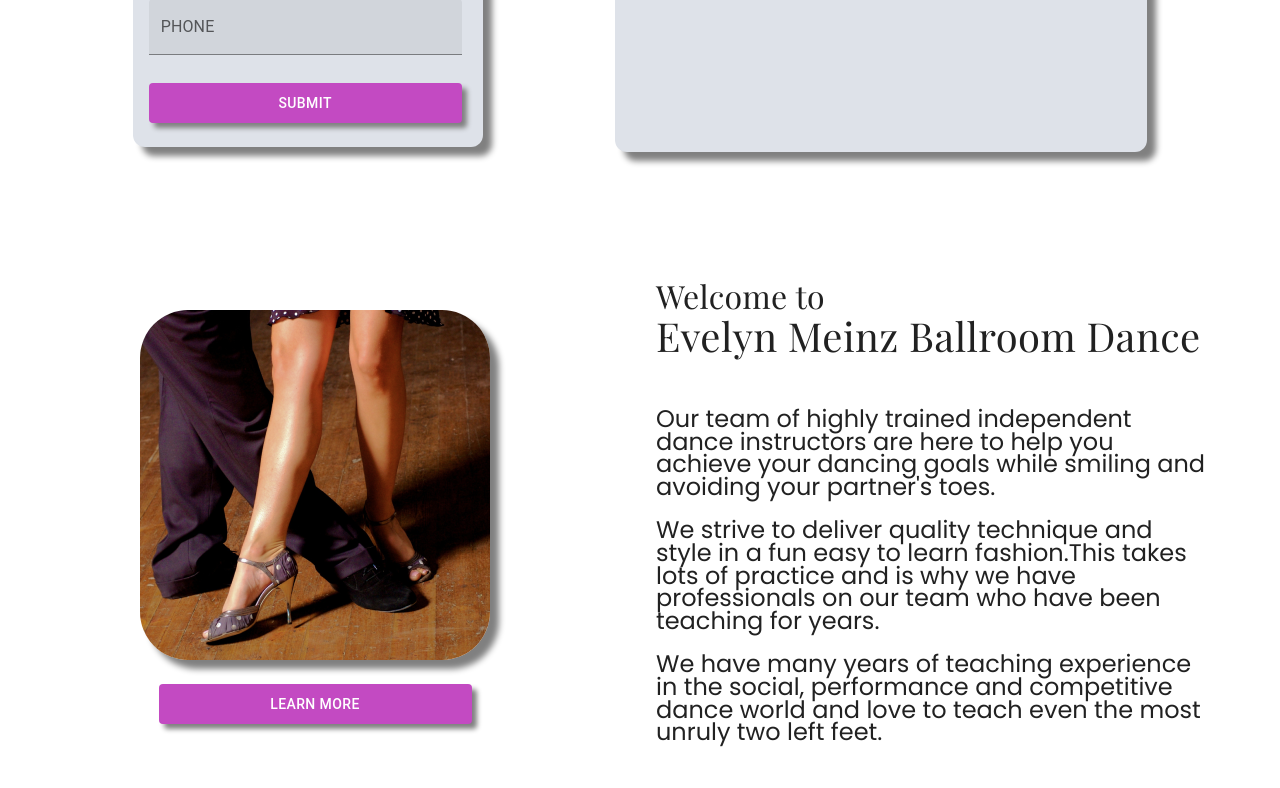
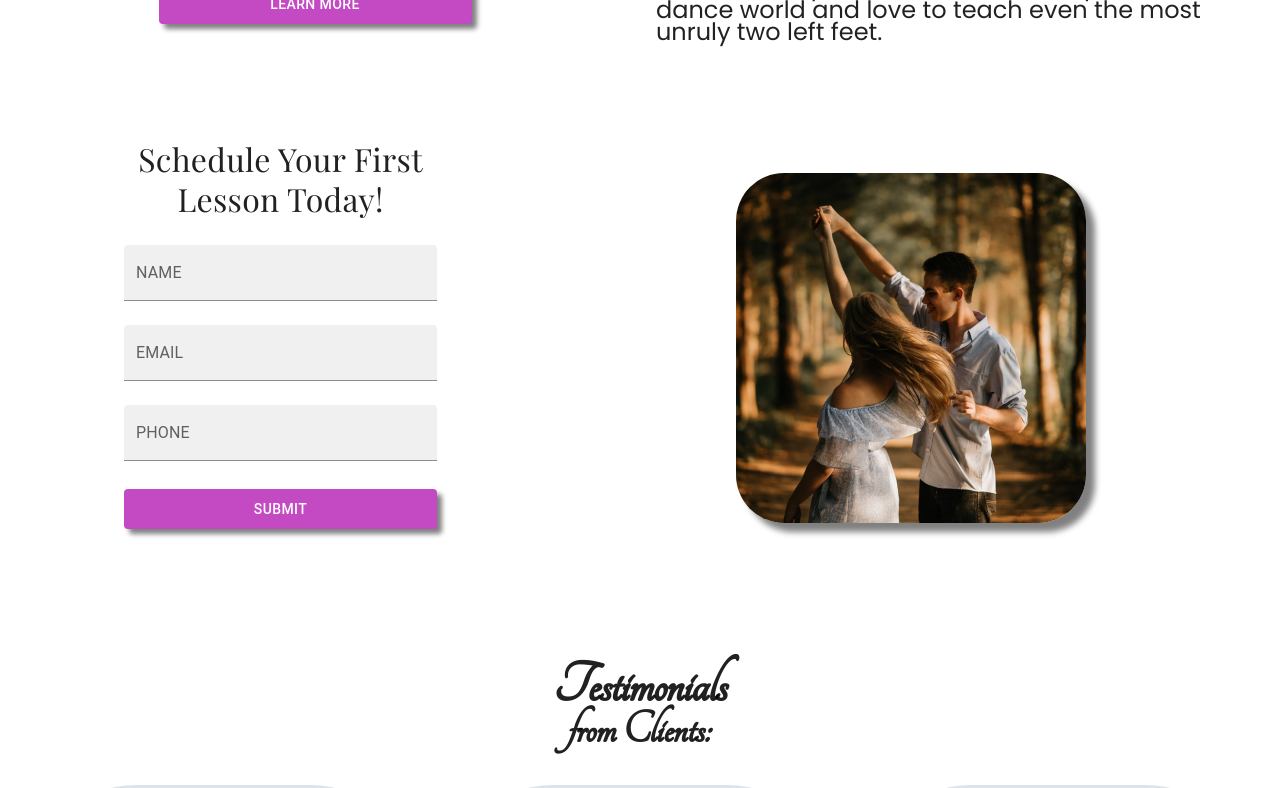
Before and after one commit to th2n10s4u/embd-website, a React (Create React App) app: page / in a window 1280 px wide. Shown: the part 1140-1928 px from the top of the page. Built offline with nearby package versions, Linux system fonts and the light colour scheme.

Commit message:
Update App.js
Listed components in order of Figma file.

```diff
--- a/src/App.js
+++ b/src/App.js
@@ -42,17 +42,19 @@
       <div className="container">
         <Navbar color="primary" />
         <MainCarousel />
-        <Contact />
         <Main />
-        <StylesOfDance />
-        <BenefitsOfDance />
+        <FormCard />
         <Testimonials />
         <Specialties />
+        <Spacer />
+        <SocialDance />
+        <PrivateLessons />
         <WeddingDance />
-        <PrivateLessons />
-        <SocialDance />
         <TeacherProfiles />
+        <BenefitsOfDance />
+        <StylesOfDance />
         <StudioPolicy />
+        <Contact />
         <Footer />
       </div>
     </ThemeProvider>
```
